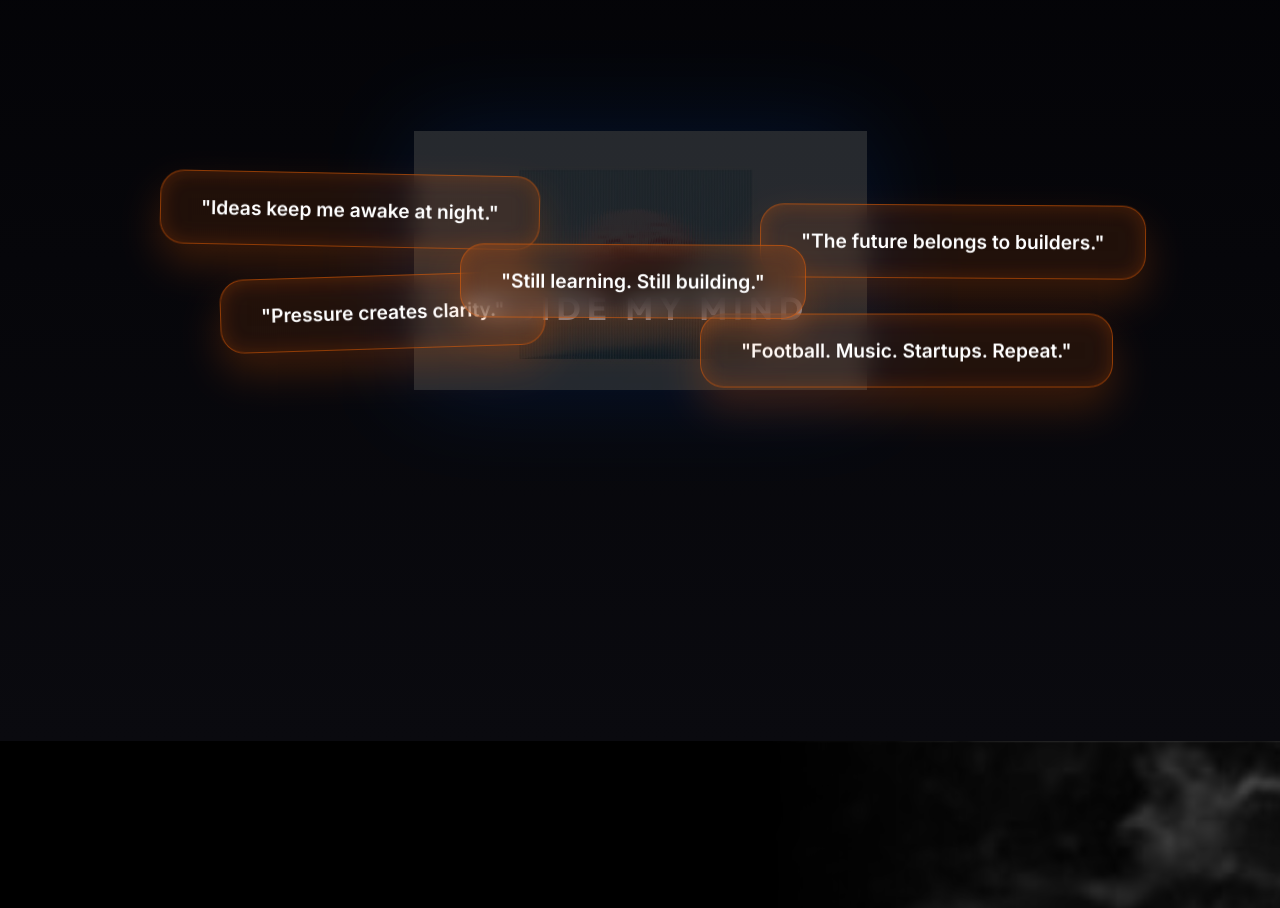
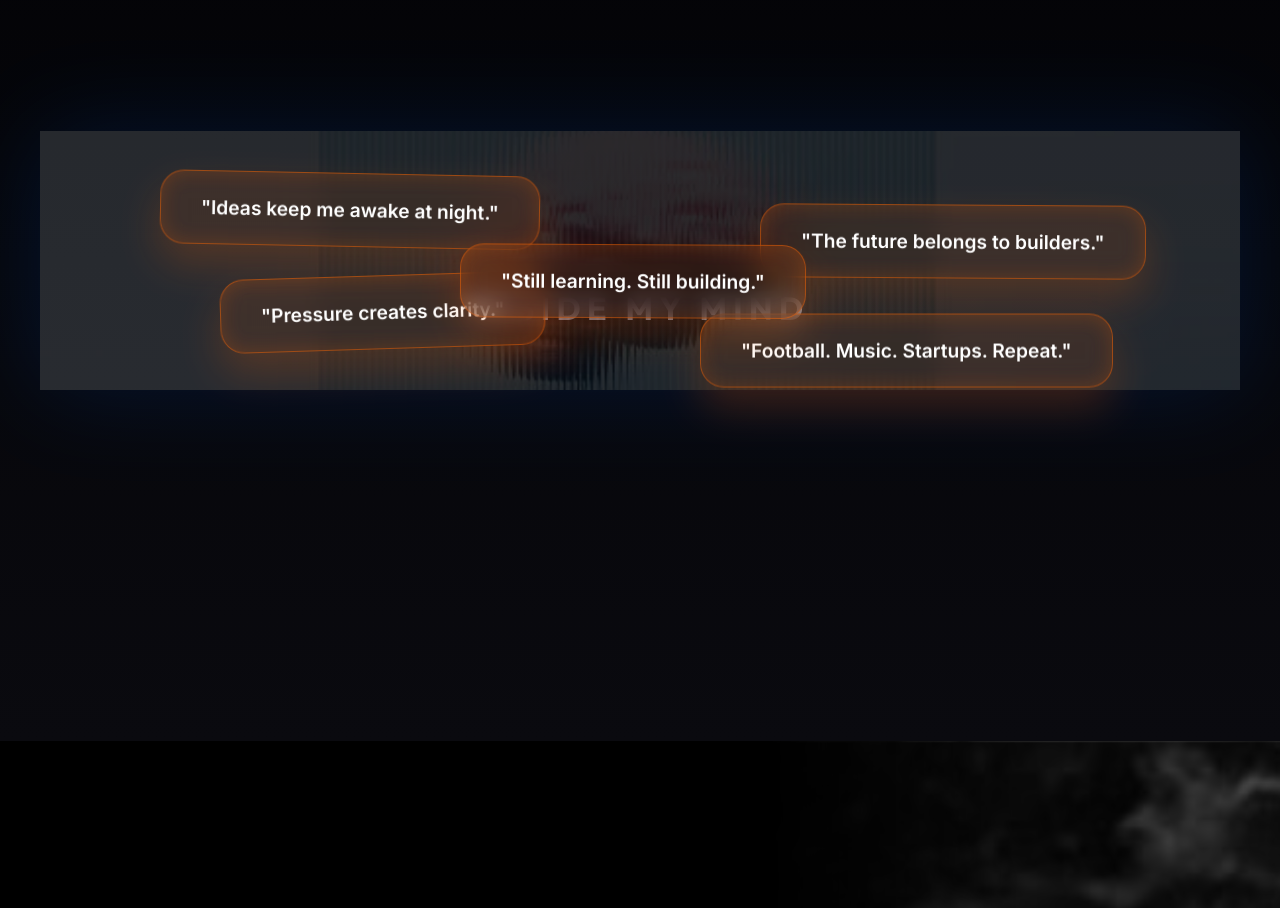
Before and after one commit to Krsh-hub/MeKrish, a React (Vite) app: page / in a window 1280 px wide. Shown: the part 4420-5328 px from the top of the page. Built offline with nearby package versions, Linux system fonts and the light colour scheme.

Commit message:
brain image updated

```diff
--- a/src/components/InsideMyMind.jsx
+++ b/src/components/InsideMyMind.jsx
@@ -51,7 +51,7 @@ const InsideMyMind = () => {
             width: '100%',
             height: '100%',
             backgroundImage: `url(${brainImg})`,
-            backgroundSize: 'contain',
+            backgroundSize: 'cover',
             backgroundPosition: 'center',
             backgroundRepeat: 'no-repeat',
             filter: 'drop-shadow(0 0 50px var(--accent-color))',
```
